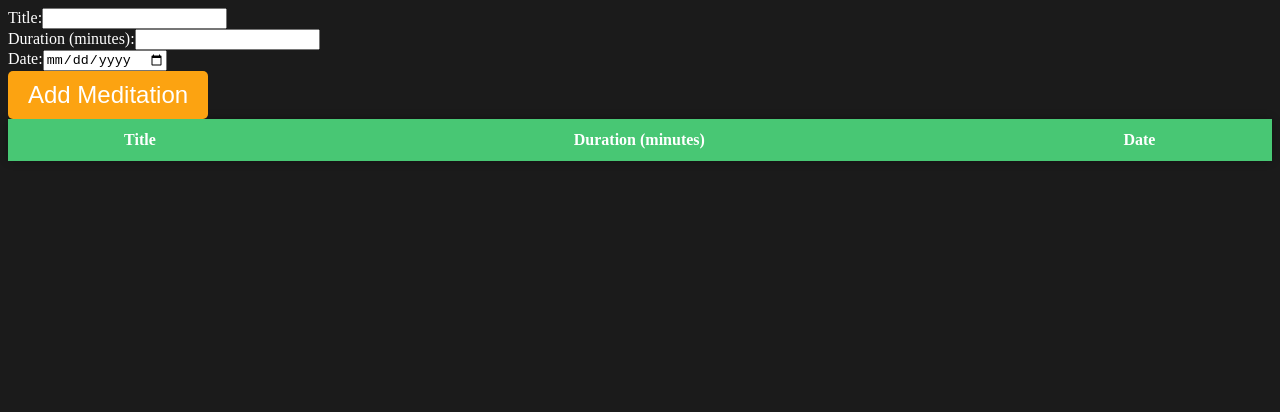
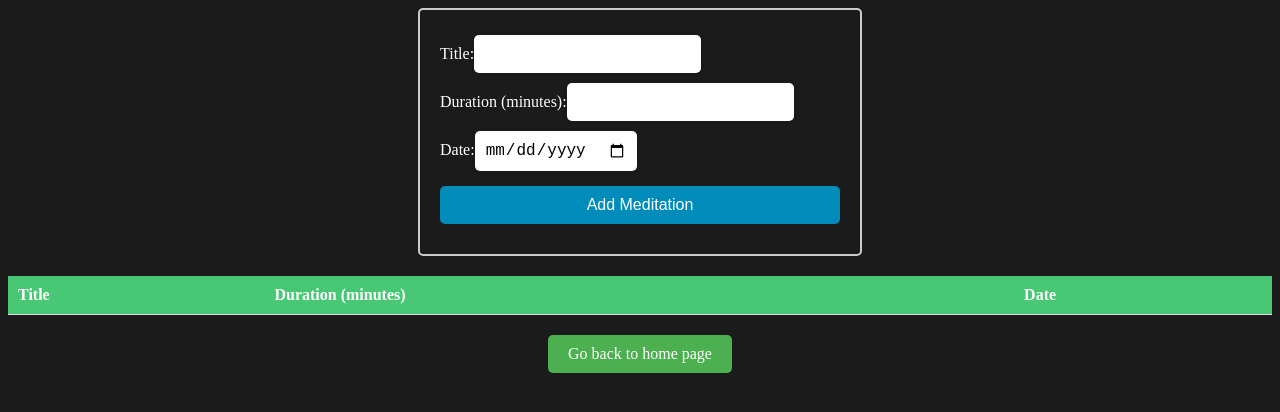
Before and after one commit to Fernandoleano/meditation-app, a React (Vite) app: page /meditation-log in a window 1280 px wide. Shown: the top 412 px of the page. Built offline with nearby package versions, Linux system fonts and the light colour scheme.

Commit message:
new commit

```diff
--- a/src/components/MeditationTimer.jsx
+++ b/src/components/MeditationTimer.jsx
@@ -81,6 +81,9 @@ function MeditationTimer() {
         </div>
       )}
       <audio ref={audioRef} src={bellSound} />
+      <div className="home-btn">
+        <a href="/">Go back to home page</a>
+      </div>
     </div>
   );
 }
--- a/src/pages/MeditationLogPage.css
+++ b/src/pages/MeditationLogPage.css
@@ -1,89 +1,81 @@
-.med-log {
-    width: 80%;
-    margin: 0 auto;
+form {
   display: flex;
   flex-direction: column;
-    align-items: center;
+  max-width: 400px;
+  margin: 0 auto;
+  padding: 20px;
+  border: 2px solid #ccc;
+  border-radius: 5px;
 }
 
-  .form {
-    margin-top: 40px;
-    display: flex;
-    flex-direction: column;
-    align-items: center;
+/* style for the input fields */
+input[type="text"],
+input[type="number"],
+input[type="date"] {
+  margin: 5px 0;
+  padding: 10px;
+  font-size: 16px;
+  border: none;
+  border-radius: 5px;
+  box-shadow: 0 2px 5px rgba(0, 0, 0, 0.1);
 }
 
-  .form input[type='text'],
-  .form input[type='number'],
-  .form input[type='date'] {
-    margin-bottom: 20px;
+/* style for the submit button */
+button[type="submit"] {
+  margin: 10px 0;
   padding: 10px;
+  font-size: 16px;
+  background-color: #008CBA;
+  color: #fff;
   border: none;
   border-radius: 5px;
-    box-shadow: 0px 0px 10px rgba(0, 0, 0, 0.3);
-    width: 400px;
-    font-size: 18px;
+  cursor: pointer;
+  transition: background-color 0.3s ease;
 }
 
-  .form button[type='submit'] {
+button[type="submit"]:hover {
   background-color: #48c774;
-    border: none;
-    color: white;
-    padding: 10px 20px;
-    text-align: center;
-    font-size: 18px;
-    border-radius: 5px;
-    margin-top: 20px;
-    cursor: pointer;
-    transition: all 0.3s ease;
-    box-shadow: 0px 0px 10px rgba(0, 0, 0, 0.3);
-    width: 200px;
 }
 
-  .form button[type='submit']:hover {
-    background-color: #38b164;
-  }
-
-  .table-container {
-    margin-top: 40px;
+/* style for the table */
+table {
+  margin: 20px auto;
+  border-collapse: collapse;
   width: 100%;
 }
 
-  table {
-    border-collapse: collapse;
-    width: 100%;
-    box-shadow: 0px 0px 10px rgba(0, 0, 0, 0.3);
-    border-radius: 5px;
+th,
+td {
+  padding: 10px;
+  text-align: left;
+  border-bottom: 1px solid #ddd;
 }
 
-  table th,
-  table td {
-    padding: 12px;
-    text-align: center;
-  }
-
-  table th {
+th {
   background-color: #48c774;
   color: #fff;
 }
 
-  table tr:nth-child(even) {
+tr:nth-child(even) {
   background-color: #f2f2f2;
 }
 
-  table tr:hover {
-    background-color: #ddd;
+.home-btn {
+  margin-top: 20px;
+  text-align: center;
 }
 
-  @keyframes fadeIn {
-    from {
-      opacity: 0;
-    }
-    to {
-      opacity: 1;
-    }
+.home-btn a {
+  display: inline-block;
+  padding: 10px 20px;
+  background-color: #4CAF50;
+  color: white;
+  text-decoration: none;
+  border-radius: 5px;
+  font-size: 16px;
+  transition: background-color 0.3s ease;
 }
 
-  .table-container table {
-    animation: fadeIn 1s;
+.home-btn a:hover {
+  background-color: #3e8e41;
 }
--- a/src/pages/MeditationLogPage.jsx
+++ b/src/pages/MeditationLogPage.jsx
@@ -63,6 +63,9 @@ function MeditationLog() {
           ))}
         </tbody>
       </table>
+      <div className="home-btn">
+        <a href="/">Go back to home page</a>
+      </div>
     </div>
   );
 }
```
Lines whose indentation alone changed are shown as unchanged.
